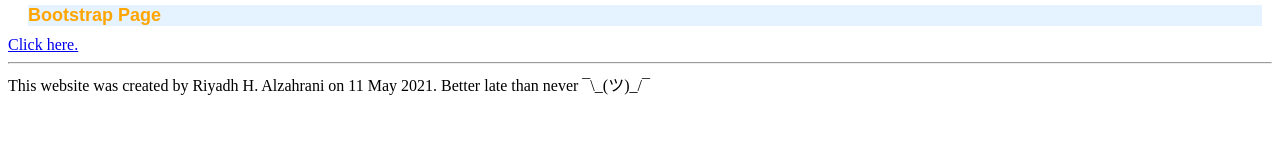
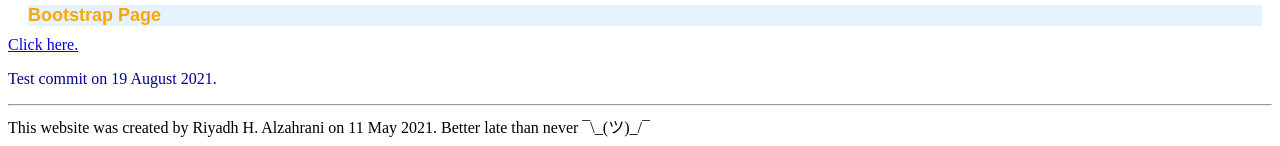
Before and after one commit to riyadh-h/webdev-sandbox, a plain HTML site: page index.html in a window 1280 px wide. Shown: the part 1905-2051 px from the top of the page. Before the commit the page ends 2009 px from the top, so only its background shows below. Drawn offline with Linux system fonts and the light colour scheme.

Commit message:
Add test commit p element

```diff
--- a/index.html
+++ b/index.html
@@ -298,6 +298,8 @@
 
             <h2 id='bootstrap'>Bootstrap Page</h2>
             <a href='bootstrap.html'>Click here.</a>
+
+            <p>Test commit on 19 August 2021.</p>
         </main>
 
         <hr/>
```
